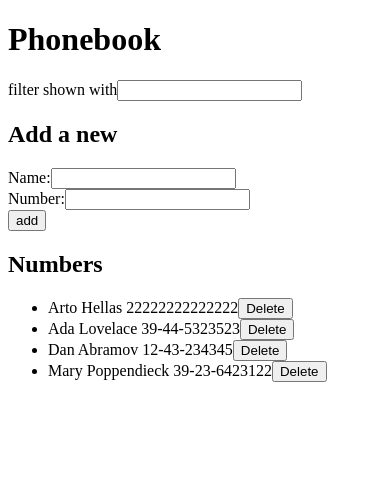
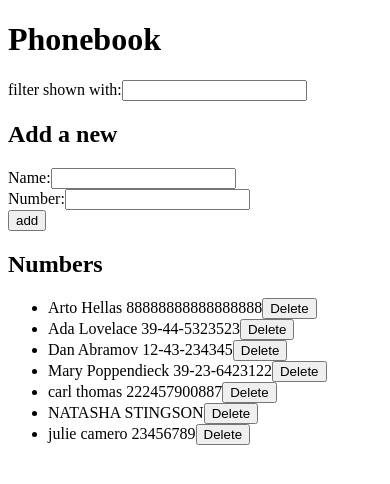
Before and after one commit to learningreac/fullstackproj, a React (Create React App) app in the folder part2/courseinfo/: page / in a window 390 px wide. Shown: the top 484 px of the page. Built offline with nearby package versions, Linux system fonts and the light colour scheme; data requests are answered from the project's data file.

Commit message:
PhoneBook 2.19 add a improved message notification

```diff
--- a/part2/courseinfo/db.json
+++ b/part2/courseinfo/db.json
@@ -2,7 +2,7 @@
   "persons": [
     {
       "name": "Arto Hellas",
-      "number": "22222222222222",
+      "number": "88888888888888888",
       "id": 1
     },
     {
@@ -19,6 +19,21 @@
       "name": "Mary Poppendieck",
       "number": "39-23-6423122",
       "id": 4
+    },
+    {
+      "name": "carl thomas",
+      "number": "222457900887",
+      "id": 5
+    },
+    {
+      "name": "NATASHA",
+      "number": "STINGSON",
+      "id": 6
+    },
+    {
+      "name": "julie camero",
+      "number": "23456789",
+      "id": 7
     }
   ]
 }
--- a/part2/courseinfo/src/phonebook/App.js
+++ b/part2/courseinfo/src/phonebook/App.js
@@ -3,7 +3,8 @@ import peoplesService from './services/peoples';
 
 const Filter = ({ showFilter, handleShowChange }) => {
   return (
-    <div>filter shown with
+    <div>
+      <label>filter shown with:</label>
       <input value={showFilter} onChange={handleShowChange}></input>
     </div>
   )
@@ -43,6 +44,22 @@ const Persons = ({ personsToShow, deletePerson }) => {
   )
 };
 
+const Notification = ({ message }) => {
+  const messageStyle = {
+    color: 'red',
+    background: 'lightgrey',
+    fontSize: 20,
+    borderstyle: 'solid',
+    borderRadius: 5,
+    padding: 10,
+    marginBottom: 10
+  };
+
+  if (message === null) return null
+  return (
+    <div style={messageStyle}>{message}</div>
+  )
+};
 
 const App = () => {
 
@@ -50,6 +67,7 @@ const App = () => {
   const [newName, setNewName] = useState('');
   const [newNumber, setNewNum] = useState('');
   const [newFilter, setFilter] = useState('');
+  const [message, setMessage] = useState(null)
 
   useEffect(() => {
     /*console.log('effect');
@@ -64,14 +82,14 @@ const App = () => {
   }, []);
 
 
-  const updatePerson = () =>{
+  const updatePerson = () => {
     const person = persons.find(p => p.name === newName);
-    const changedPerson = {...person, number: newNumber};
+    const changedPerson = { ...person, number: newNumber };
     let targetId = person.id;
     peoplesService
       .update(targetId, changedPerson)
       .then(returnedPerson => {
-        setPersons(persons.map(p => p.id !== targetId? p:returnedPerson))
+        setPersons(persons.map(p => p.id !== targetId ? p : returnedPerson))
       })
   };
 
@@ -104,12 +122,16 @@ const App = () => {
         .then(returnedData => {
           setPersons(persons.concat(returnedData))
         })
+    };
+    //setPersons(persons.concat(personObj));
+    setNewName('');
+    setNewNum('');
+    setFilter('');
+    setMessage(`Added ${newName}`);
+    setTimeout(() => {
+      setMessage(null)
+    }, 5000)
 
-      //setPersons(persons.concat(personObj));
-      setNewName('');
-      setNewNum('');
-      setFilter('');
-    };
   };
 
   let regex = new RegExp('^' + newFilter, "i"); // '^' means start with that letter
@@ -146,9 +168,12 @@ const App = () => {
     }
   };
 
+
+
   return (
     <div>
       <h1>Phonebook</h1>
+      <Notification message={message} />
       <Filter showFilter={newFilter} handleShowChange={handleShowChange} />
 
       <h2>Add a new</h2>
```
